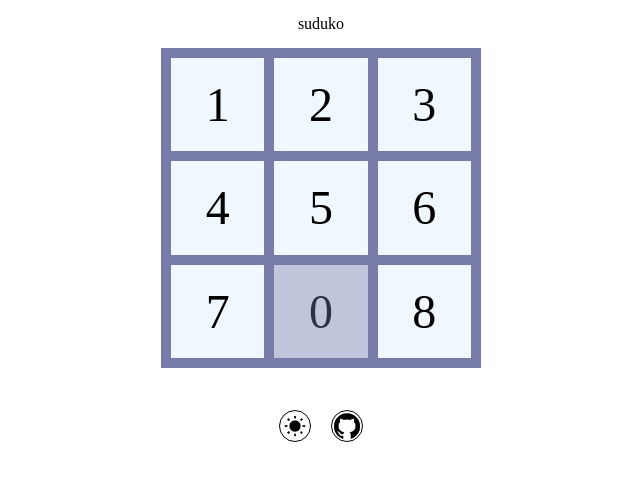
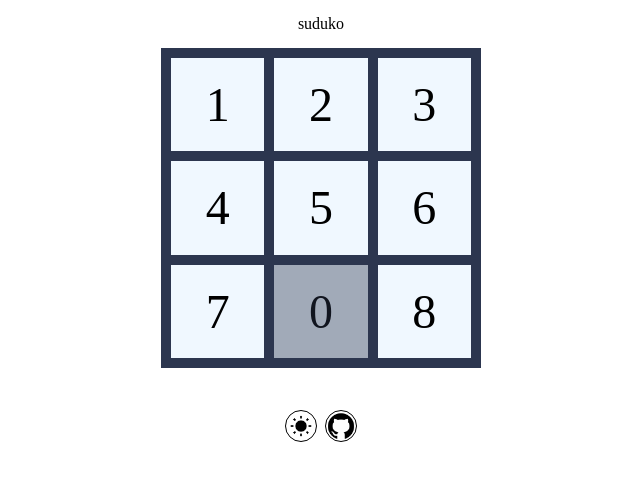
Before and after one commit to mdd-xin/vue-suduko, a Vue app: page / in a window 1280 px wide. Shown: the top 480 px of the page, without its empty margins (319-959 px from the left). Built offline with nearby package versions, Linux system fonts and the light colour scheme.

Commit message:
fix:解决移动端适配问题

```diff
--- a/src/App.vue
+++ b/src/App.vue
@@ -105,6 +105,9 @@ watch(arr, () => {
 }
 </style>
 <style lang="scss" scoped>
+
+$dark:rgb(44,54,79);
+$light:rgb(119, 123, 168);
 .wrap {
   height: 300px;
   width: 300px;
@@ -117,11 +120,11 @@ watch(arr, () => {
 }
 // switch theme
 .theme-light{
-  background-color: rgb(119, 123, 168);
+  background-color: $dark;
 }
 
 .theme-dark{
-  background-color: rgb(44,54,79);
+  background-color: $light;
 }
 
 .content_wrap {
--- a/src/components/switchTheme.vue
+++ b/src/components/switchTheme.vue
@@ -31,10 +31,9 @@ function toGithub(){
 </script>
 
 <style lang="scss" scoped>
-
 #theme-wrap {
     height: 12vh;
-    width: 8%;
+    width: 5rem;
     margin: 10px auto;
     display: flex;
     justify-content: space-around;
@@ -64,4 +63,6 @@ function toGithub(){
         background:no-repeat center/100% url('../assets/img/github-fill.png');
     }
 }
+
+
 </style>
```
